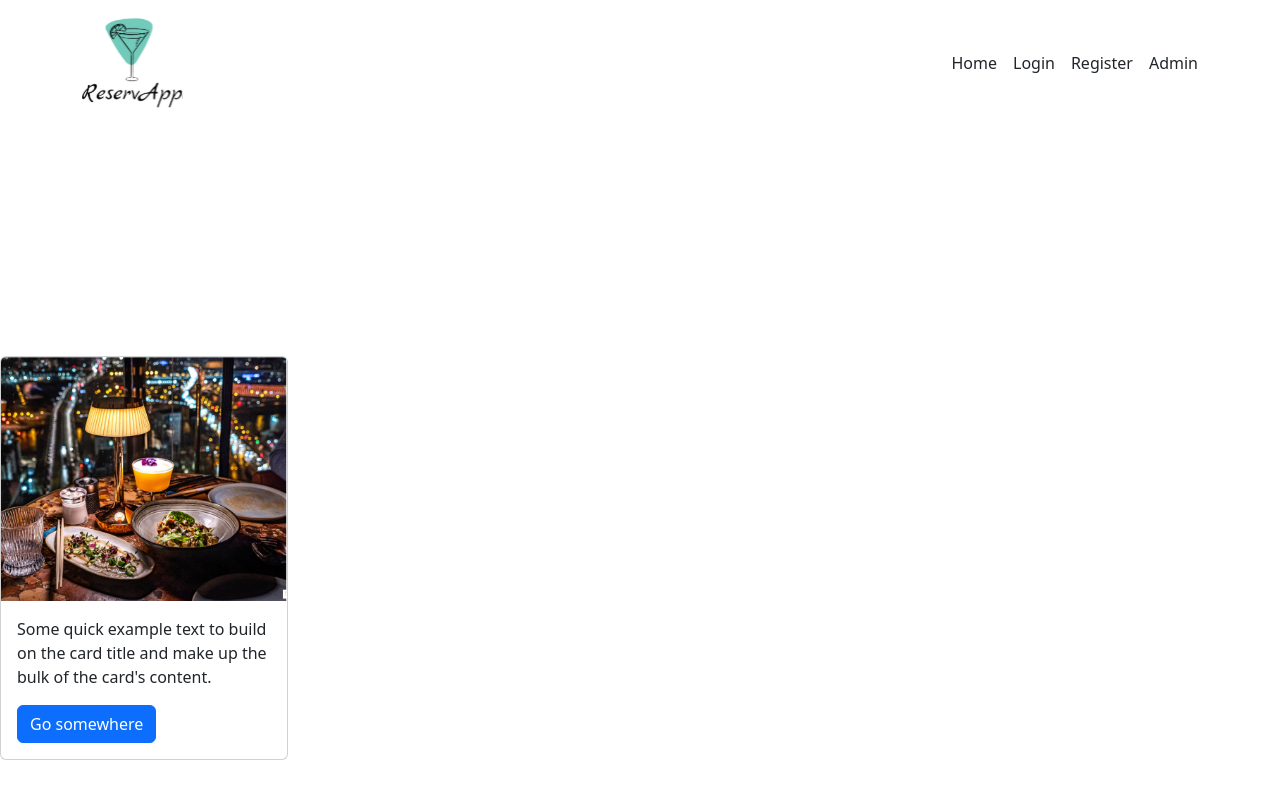
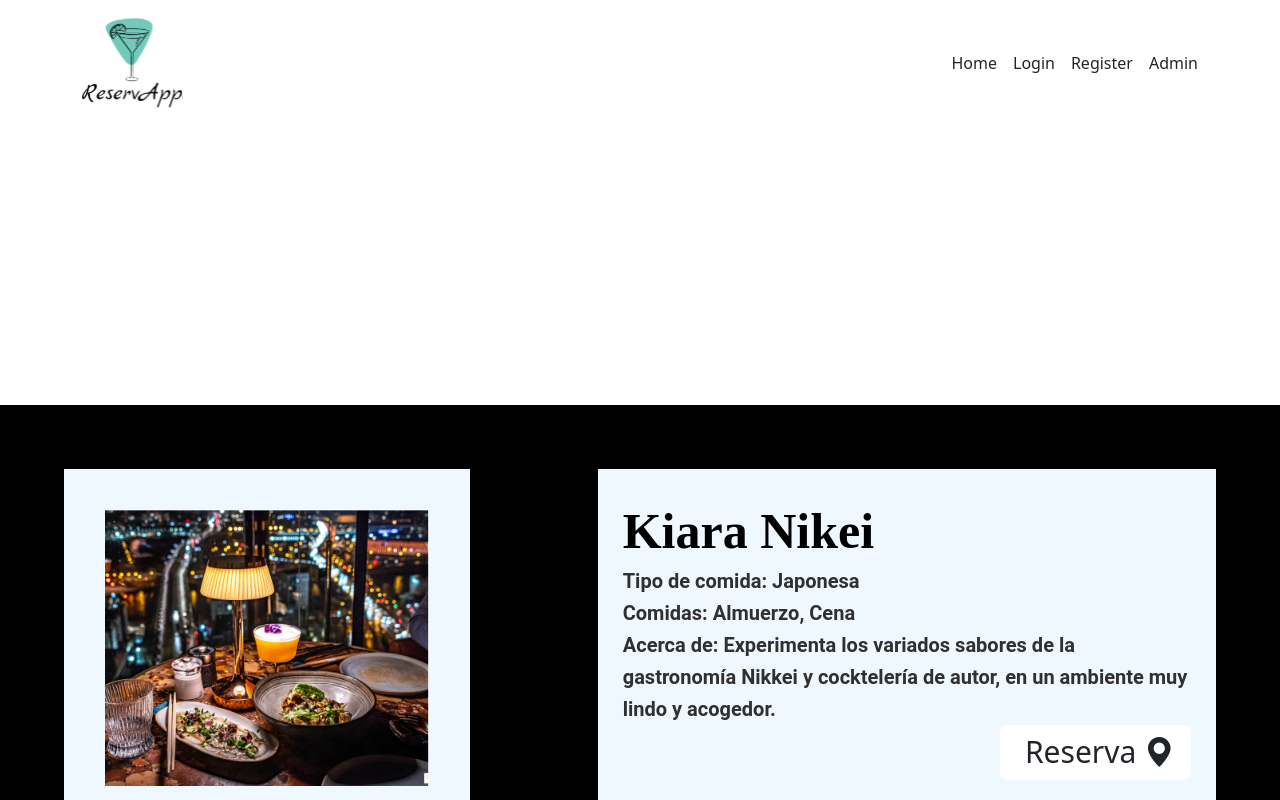
Before and after one commit to rmastudillo/KRTeam, a Vue app: page /local in a window 1280 px wide. Shown: the top 800 px of the page. Built offline with nearby package versions, Linux system fonts and the light colour scheme; no server answers.

Commit message:
Actualizacion Pagina

```diff
--- a/src/components/local_page/LocalPage.vue
+++ b/src/components/local_page/LocalPage.vue
@@ -56,18 +56,34 @@ onMounted(() => {
 
 defineExpose({ map, imglocal });
 </script>
-
 <template>
   <div class="map-container">
     <div id="mapid"></div>
   </div>
-  <div class="card" style=" width: 18rem;">
-    <img :src="imglocal" class="card-img-top" alt="My Image">
-    <div class="card-body">
-      <p class="card-text">Some quick example text to build on the card title and make up the bulk of the card's content.</p>
-      <a href="#" class="btn btn-primary">Go somewhere</a>
+
+    <div id="container-local" class="flex flex-col lg:flex-row lg:max-h-min">
+
+      <div id="container-img" class="inline-flex justify-center">
+        <img :src="imglocal" alt="My SVG Image" />
+      </div>
+
+      <div id="container-text1" class="card-container flex-1">
+        <div id="container-text2" >
+            <h2 id="tittlel">Kiara Nikei</h2>
+            <div id="subtitlel">
+              Tipo de comida: Japonesa <br>
+              Comidas: Almuerzo, Cena <br>
+              Acerca de: Experimenta los variados sabores de la gastronomía Nikkei y cocktelería de autor, en un ambiente muy lindo y acogedor.
+            </div>
+            <div id="button-container">
+              <button id="button-reservar" type="button" class="btn bg-white btn-lg text-center">
+                <span class="mx-2 text-3xl">Reserva</span>
+                <i class="bi bi-geo-alt-fill text-3xl" />
+              </button>
+            </div>
+        </div>
+      </div>
     </div>
-  </div>
 </template>
 
 <style lang="css" scoped>
@@ -84,4 +100,58 @@ defineExpose({ map, imglocal });
   width: 100%;
   max-width: 800px; /* Ajusta esto al ancho máximo que prefieras */
 }
+
+#container-local{
+  background-color:  black;
+  margin-top: 5%;
+  margin-bottom: 5%;
+}
+
+#container-img{
+  padding: 5%;
+}
+
+#container-img img{
+  padding: 10%;
+  background-color: aliceblue;
+  color: black;
+}
+
+#container-text2{
+  background-color: aliceblue;
+  padding: 4%;
+}
+
+#tittlel{
+  width: 100%;
+  height: 63.2px;
+  font-family: 'Oswald';
+  font-style: normal;
+  font-weight: 600;
+  font-size: 50px;
+  line-height: 74px;
+  color: #000000;
+}
+
+#subtitlel{
+  width: 100%;
+  height: 100%;
+  font-family: 'Roboto';
+  font-style: normal;
+  font-weight: 600;
+  font-size: 20px;
+  line-height: 32px;
+  color: #303030;
+  word-wrap: break-word;
+}
+
+#button-container{
+  display: flex;
+  justify-content: flex-end;
+}
+
+#container-text1{
+  padding: 5%;
+}
+
 </style>
```
